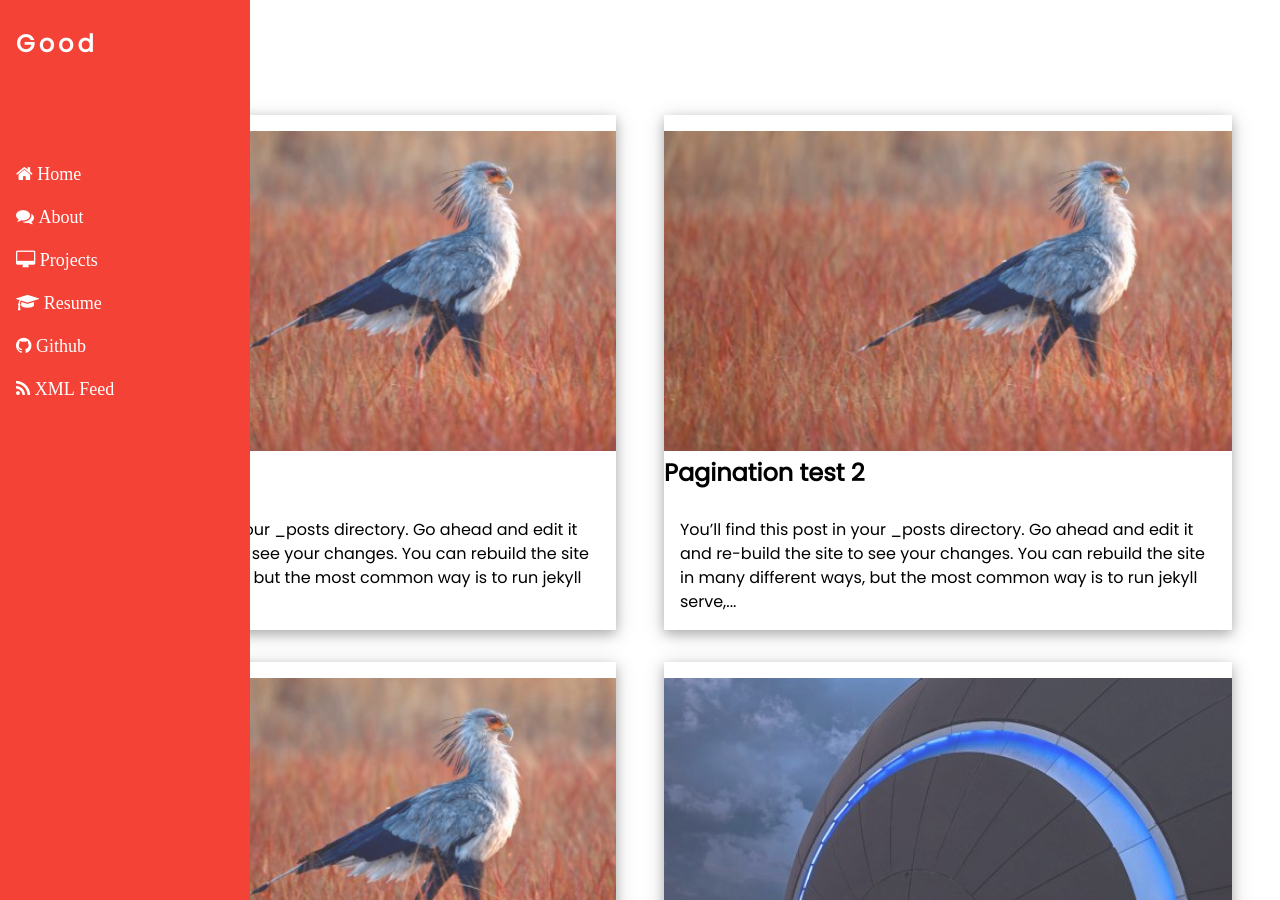
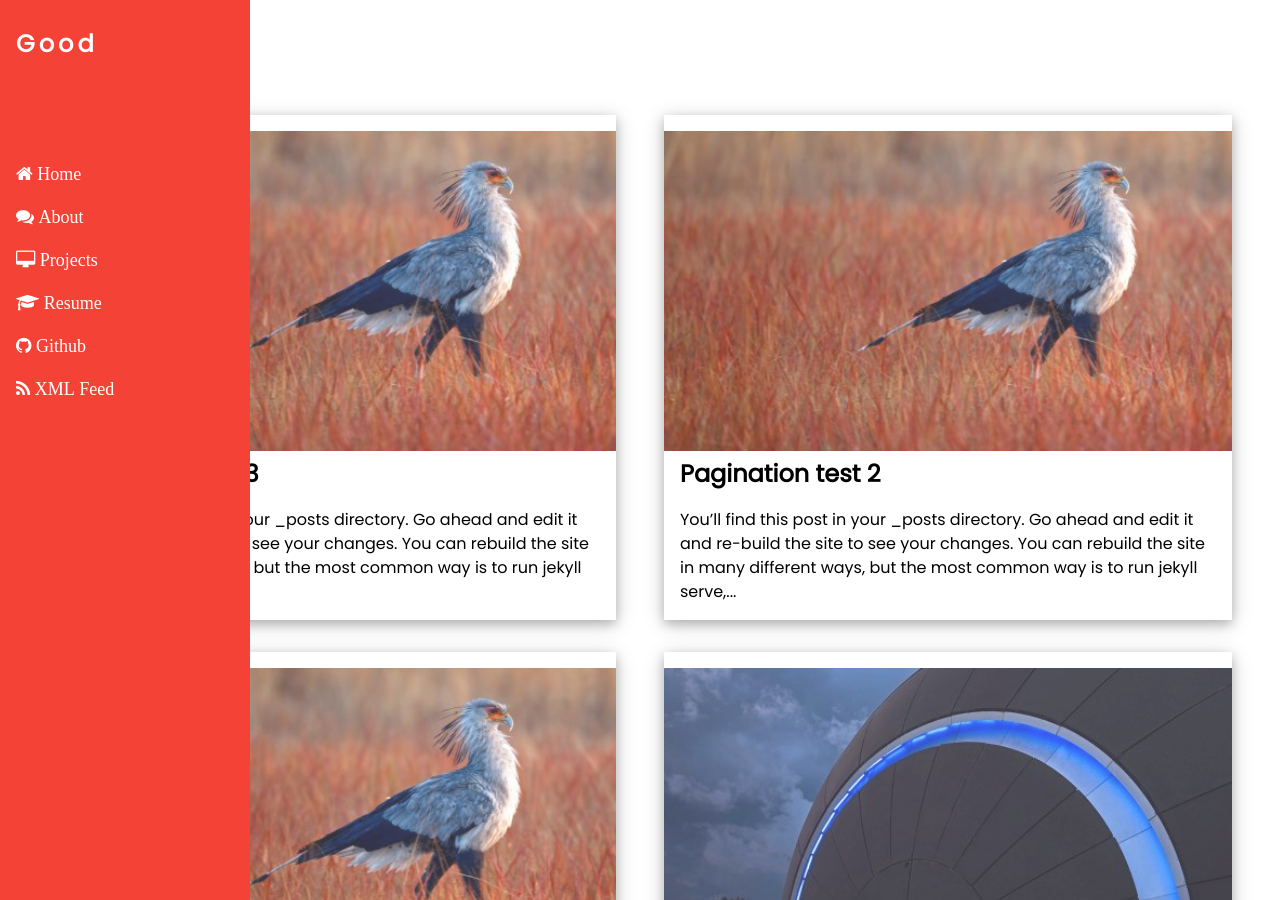
Before and after one commit to chipprogrammers/Good, a Jekyll site: the page built from blog.html, in a window 1280 px wide and 900 px high. Built offline with Jekyll 4.4.1, drawn with Linux system fonts in a browser that asks for light colours; comment, search, counter and statistics services are not loaded.

Commit message:
Update blog.html

```diff
--- a/blog.html
+++ b/blog.html
@@ -5,11 +5,11 @@ layout: default
 <div class="w3-container" style="margin-top:75px">
 <div class="w3-row-padding">
 {% for post in site.posts %}
-   <div class="w3-container w3-half">
+   <div class="w3-half">
    <div class="w3-card-4 w3-margin">
     <img src="{{ site.baseurl }}{{ post.img }}" style="width:100%">
+    <div class="w3-container w3">
     <h3><b>{{ post.title }}</b></h3>
-    <div class="w3-container w3">
     <p>{{ post.content | strip_html | truncatewords: 40 }}</p>
     </div>
  </div>
```
